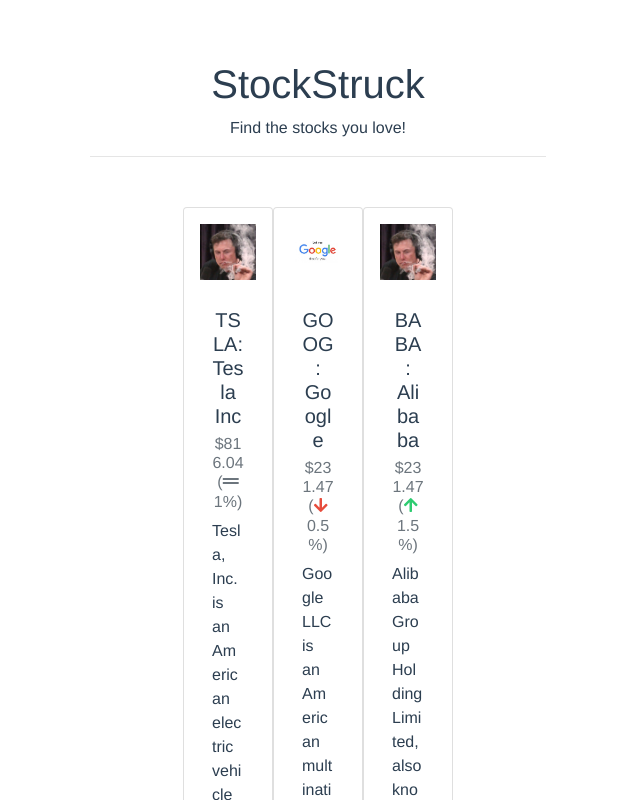
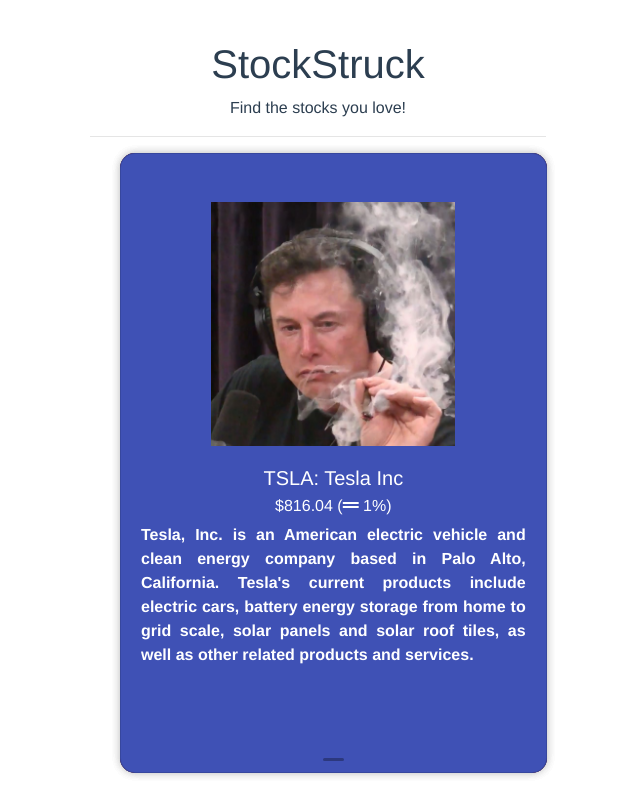
Before and after one commit to 1487quantum/sstruck, a Vue app: page / in a window 1280 px wide. Shown: the top 800 px of the page, without its empty margins (322-962 px from the left). Built offline with nearby package versions, Linux system fonts and the light colour scheme.

Commit message:
Fix interaction issue

```diff
--- a/src/App.vue
+++ b/src/App.vue
@@ -3,6 +3,7 @@
     <h1>{{title}}</h1>
     <p>{{slogan}}</p>
     <hr class="col-lg-4"/>
+
     <StockCardStack
     :stcards="stockList"
     @cardAccepted="handleCardAccepted"
@@ -10,6 +11,7 @@
     @cardSkipped="handleCardSkipped"
     @hideCard="removeCardFromDeck"
     />
+
   </div>
 </template>
 
@@ -45,7 +47,7 @@
           c_desc: "Google LLC is an American multinational technology company that specializes in Internet-related services and products, which include online advertising technologies, a search engine, cloud computing, software, and hardware. It is considered one of the Big Five technology companies in the U.S."
         },
         {
-          c_img: 'elon.png',
+          c_img: 'logo.png',
           c_title: 'Alibaba',
           c_ticker: 'BABA',
           c_price: 231.47,
@@ -78,14 +80,16 @@
 }
 </script>
 
-<style>
+<style lang="scss">
+@import "./styles/mixins.scss";
+
 #app {
   font-family: Avenir, Helvetica, Arial, sans-serif;
   -webkit-font-smoothing: antialiased;
   -moz-osx-font-smoothing: grayscale;
   text-align: center;
   color: #2c3e50;
-  margin-top: 60px;
+  margin-top: 40px;
 
 }
 </style>
--- a/src/components/StockCard.vue
+++ b/src/components/StockCard.vue
@@ -2,25 +2,25 @@
   <div
   v-if="isShowing"
   ref="interactElement"
-  class="stcard card p-2"
+  class="stcard card"
   :class="{
     isAnimating: isInteractAnimating,
       isCurrent: isCurrent
        }"
-  style="width: 20rem;"
   :style="{ transform: transformString }"
 
   >
-  <img :src="getPath(stcard.c_img)" class="card-img-top p-2" alt="st-img">
+  <img :src="getPath(stcard.c_img)" class="card-img-top pt-5 pl-5 pr-5" style="width: 80%" alt="st-img">
   <div class="card-body ">
     <h5 class="card-title">{{stcard.c_ticker}}: {{stcard.c_title}}</h5>
-    <h6 class="card-subtitle text-muted mb-2">${{stcard.c_price}} (<i class="fas fa-arrow-down" style="color:#E74C3C" v-if="stcard.c_sym===0"></i><i class="fas fa-grip-lines" v-if="stcard.c_sym===1"></i><i class="fas fa-arrow-up" style="color:#2ECC71" v-if="stcard.c_sym===2"></i> {{stcard.c_pct}}%)</h6>
+    <h6 class="card-subtitle mb-2">${{stcard.c_price}} (<i class="fas fa-arrow-down" style="color:#E74C3C" v-if="stcard.c_sym===0"></i><i class="fas fa-grip-lines" v-if="stcard.c_sym===1"></i><i class="fas fa-arrow-up" style="color:#2ECC71" v-if="stcard.c_sym===2"></i> {{stcard.c_pct}}%)</h6>
     <p class="card-text text-justify">{{stcard.c_desc}}</p>
   </div>
 </div>
 </template>
 <script>
 import interact from "interactjs";
+
 const ACCEPT_CARD = "cardAccepted";
 const REJECT_CARD = "cardRejected";
 const SKIP_CARD = "cardSkipped";
@@ -170,3 +170,82 @@
   },
 }
 </script>
+
+<style lang="scss" scoped>
+@import "../styles/index.scss";
+
+$cardsTotal: 3;
+$cardsWidth: 300px;
+$cardsPositionOffset: 55vh * 0.06;
+$cardsScaleOffset: 0.08;
+$defaultTranslation: $cardsPositionOffset * $cardsTotal;
+$defaultScale: 1 - ($cardsScaleOffset * $cardsTotal);
+
+.stcard {
+  @include stcard();
+  @include absolute(0);
+  @include sizing(100% 80vw);
+  @include flex-center();
+
+  @include after() {
+    @include sizing(21px 3px);
+    @include absolute(right 0 bottom 11px left 0);
+
+    margin: auto;
+    border-radius: 100px;
+    background: rgba($c-black, 0.3);
+  }
+
+  display: flex;
+  max-height: 620px;
+  margin: auto;
+  font-size: $fs-h2;
+  font-weight: $fw-bold;
+  color: $c-white;
+  background-color:  $primary-bg;
+  opacity: 0;
+  transform: translateY($defaultTranslation) scale($defaultScale);
+  transform-origin: 50%, 100%;
+  box-shadow: 0 0 10px rgba(0, 0, 0, 0.1);
+  user-select: none;
+  pointer-events: none;
+  will-change: transform, opacity;
+
+  height: 100vw;
+
+  &.isCurrent {
+    pointer-events: auto;
+  }
+
+  &.isAnimating {
+    transition: transform 0.7s $ease-out-back;
+  }
+}
+
+@for $i from 1 through $cardsTotal {
+  $index: $i - 1;
+  $translation: $cardsPositionOffset * $index;
+  $scale: 1 - ($cardsScaleOffset * $index);
+
+  .card:nth-child(#{$i}) {
+    z-index: $cardsTotal - $index;
+    opacity: 1;
+    transform: translateY($translation) scale($scale);
+
+    @if $i == 3 {
+      color: $c-red-25;
+      background-color: $c-red-25;
+    } @else if $i == 2 {
+      color: $c-red-50;
+      background-color: $c-red-50;
+    }
+
+    @if $i != 1 {
+      background-image: none;
+      @include after() {
+        @include sizing(0 0);
+      }
+    }
+  }
+}
+</style>
--- a/src/components/StockCardStack.vue
+++ b/src/components/StockCardStack.vue
@@ -5,6 +5,10 @@
     :key="card"
     :stcard="card"
     :is-current="index === 0"
+    @cardAccepted="$emit('cardAccepted');"
+      @cardRejected="$emit('cardRejected');"
+      @cardSkipped="$emit('cardSkipped');"
+      @hideCard="$emit('hideCard');"
     />
   </div>
 </template>
@@ -24,8 +28,8 @@
 };
 </script>
 
-<style>
-.stcards{
+<style lang="scss" scoped>
+.cards {
   position: relative;
   display: flex;
   margin: 50px;
--- /dev/null
+++ b/src/styles/animations.scss
@@ -0,0 +1 @@
+$ease-out-back: cubic-bezier(0.175, 0.885, 0.32, 1.275);
--- /dev/null
+++ b/src/styles/colors.scss
@@ -0,0 +1,7 @@
+$c-white: #fff;
+$c-black: #000;
+$c-red-50: #73345e;
+$c-red-25: #432958;
+$c-navy: #0f0e3d;
+$c-text: #8285a7;
+$primary-bg: #3f51b5;
--- /dev/null
+++ b/src/styles/index.scss
@@ -0,0 +1,4 @@
+@import "../styles/mixins.scss";
+@import "../styles/colors.scss";
+@import "../styles/typography.scss";
+@import "../styles/animations.scss";
--- /dev/null
+++ b/src/styles/mixins.scss
@@ -0,0 +1,42 @@
+@mixin _position($position, $args) {
+  @each $dir in top, left, bottom, right {
+    $i: index($args, $dir);
+
+    @if $i {
+      #{$dir}: nth($args, $i + 1);
+    }
+  }
+
+  position: $position;
+}
+
+@mixin absolute($args) {
+  @include _position(absolute, $args);
+}
+
+@mixin stcard() {
+  border-radius: 15px;
+  box-shadow: 0 30px 30px 0 rgba(0, 0, 0, 0.05);
+}
+
+@mixin sizing($args, $prefix: "") {
+  $width: if(length($args) == 2, nth($args, 1), $args);
+  $height: if(length($args) == 2, nth($args, 2), $args);
+
+  #{$prefix}width: $width;
+  #{$prefix}height: $height;
+}
+
+@mixin flex-center() {
+  display: flex;
+  align-items: center;
+  justify-content: center;
+}
+
+@mixin after() {
+  &::after {
+    content: "";
+
+    @content;
+  }
+}
--- /dev/null
+++ b/src/styles/typography.scss
@@ -0,0 +1,2 @@
+$fs-h2: rem(24px);
+$fw-bold: 700;
```
Also changed, not shown: package.json (+5 -2 lines), 1 other file (tests, documents, lock files or other folders).
